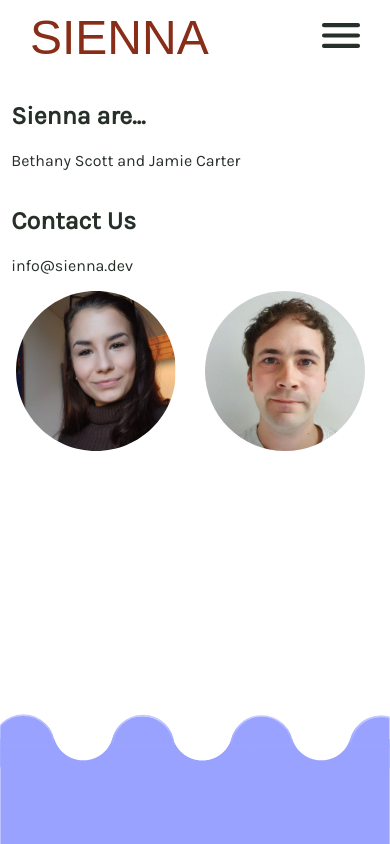
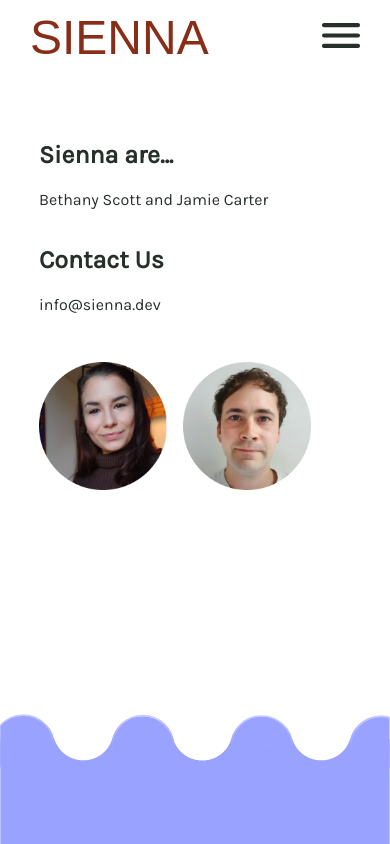
Before and after one commit to sienna-development/sienna-website, a Next.js app: page /contact in a window 390 px wide. Shown: the top 844 px of the page. Built offline with nearby package versions, Linux system fonts and the light colour scheme; a web font is replaced by a local one.

Commit message:
better responsive contact page

```diff
--- a/pages/contact.js
+++ b/pages/contact.js
@@ -12,13 +12,13 @@ export default function Contact() {
             </div>
 
             <div className={styles.email}>
-              <h2 className={styles.contactTitle}>Contact Us  </h2>
+              <h2 className={styles.contactTitle}>Contact Us</h2>
               <p className={styles.contactDeets}>info@sienna.dev</p>
             </div>
 
             <div className={styles.images}>
-              <img src="/images/bs-profile.svg" />
-              <img src="/images/jc-profile.svg" className={styles.jcImg}/>
+              <img src="/images/bs-profile.png" />
+              <img src="/images/jc-profile.png" className={styles.jcImg}/>
             </div>
         </div>
         <img src="/images/waves.svg" className={styles.waves}/>
--- a/styles/contact.module.css
+++ b/styles/contact.module.css
@@ -7,7 +7,8 @@
 }
 
 @keyframes Tidal {
-    0%, 100% {
+  0%,
+  100% {
     bottom: -30rem;
   }
   50% {
@@ -16,12 +17,25 @@
 }
 
 .info {
+  position: fixed;
+  display: flex;
+  width: 100vw;
+  flex-direction: row;
+  justify-content: space-evenly;
+  align-items: center;
+  margin: 8rem 0 0 0;
+  padding: 0 1rem;
+  z-index: -1;
+}
+
+.who, .email {
+  margin: 2rem 0 0 0;
+}
+
+.images {
   display: flex;
   flex-direction: row;
-  top: 8rem;
-  left: 10rem;
-  z-index: -1;
-  position: fixed;
+  margin: 2rem 0 0 0;
 }
 
 .contactTitle {
@@ -31,54 +45,46 @@
   font-size: 16px;
 }
 
-.email {
-  margin-left: 4rem;
-}
-
-.images {
-  margin-left: 9rem;
-  margin-top: -2.5rem;
-}
-
 .jcImg {
-  margin-left: 3rem;
+  margin-left: 2rem;
 }
 
 @media only screen and (max-width: 1140px) {
-  .info {
-    left: 0.2rem;
-    flex-direction: column;
-    top: 5rem;
-  }
-
   @keyframes Tidal {
-    0%, 100% {
+    0%,
+    100% {
       bottom: 0;
     }
     50% {
       bottom: -30rem;
     }
   }
+}
+
+@media only screen and (max-width: 1000px) {
+  .info {
+    flex-direction: column;
+    align-items: flex-start;
+    margin: 5rem 0 0 0;
+    padding: 10vw;
+  }
+
+  .who,
+  .email {
+    margin: 0;
+  }
 
   .images {
-    display: flex;
-    flex-direction: row;
-    margin: 0;
-    height: 15rem;
+    margin: 2rem 0 0 0;
+    width: 100%;
   }
+
+  .images img {
+    width: 8rem;
+    height: 8rem;
+  }
+
   .jcImg {
     margin-left: 1rem;
   }
-  .email, .who {
-    margin-left: 0.5rem;
 }
-}
-
-@media only screen and (min-width: 300px) {
-  .images {
-    height: 10rem;
-  }
-  .jcImg {
-    margin-left: 0.2rem;
-  }
-}
--- a/styles/services.module.css
+++ b/styles/services.module.css
@@ -1,10 +1,10 @@
 .content {
     margin: 6rem 8rem;
-    position: fixed;
+    /* position: fixed; */
 }
 
 .introText {
-    width: 70vw;
+    width: 65vw;
 }
 
 .bodyContainer {
```
Also changed, not shown: pages/services.js (+41 -26 lines). Lines whose indentation alone changed are shown as unchanged.
